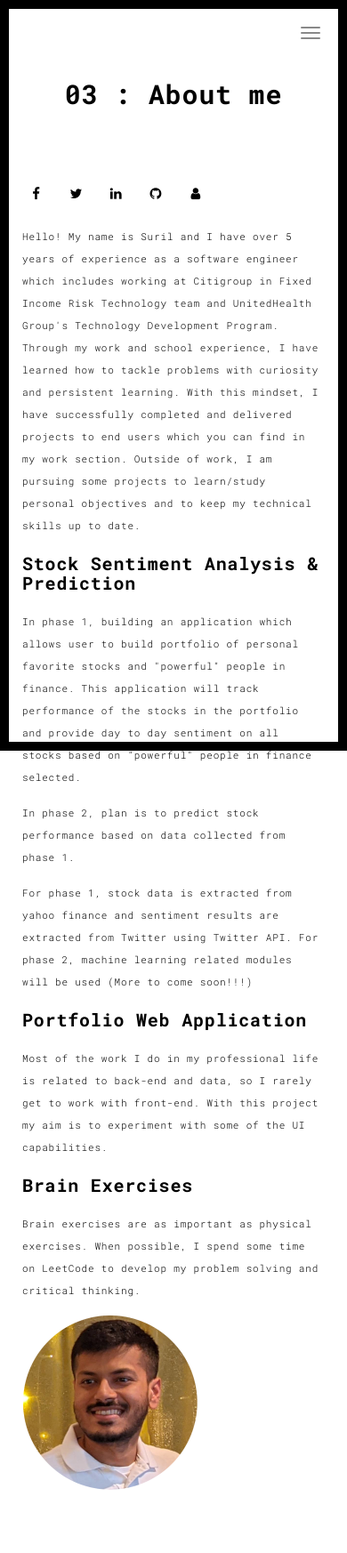
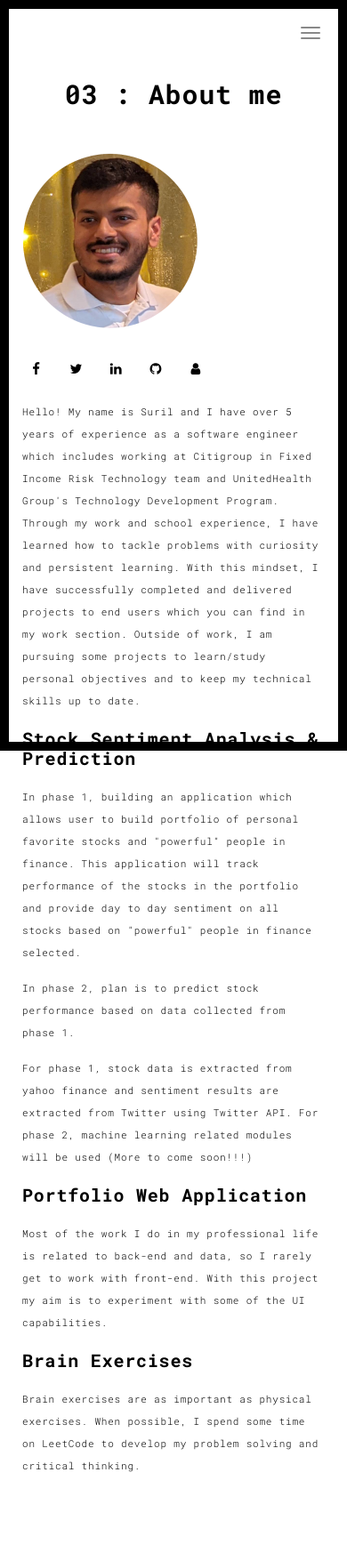
Before and after one commit to surilp/legendary-portfolio, a Flask app: page /about.html in a window 390 px wide. Shown: the whole page at 89% size. Run offline with Flask 2, Linux system fonts and the light colour scheme; some libraries are stand-ins or nearby versions.

Commit message:
image position change

```diff
--- a/static/style.css
+++ /dev/null
@@ -1,3 +0,0 @@
-body {
-    background-color: green;
-}
--- a/templates/about.html
+++ b/templates/about.html
@@ -22,7 +22,7 @@
     <link href="./static/assets/favicon.ico" rel="icon" />
 
     <title>Suril Patel</title>
-
+    <link href="./static/style.css" rel="stylesheet" />
     <link href="./static/main.3f6952e4.css" rel="stylesheet" />
   </head>
 
@@ -69,7 +69,14 @@
             </div>
 
             <div class="row">
-              <div class="col-md-10 col-md-offset-1">
+              <div class="col-xs-12 col-md-offset-5">
+                <img
+                  src="./static/assets/images/suril.png"
+                  class=""
+                  alt=""
+                />
+              </div>
+              <div class="col-md-10 col-md-offset-4">
                 <div class="row">
                   <div class="col-xs-12 col-md-6">
                     <h3>
@@ -167,13 +174,7 @@
                     </p>
                   </div>
 
-                  <div class="col-xs-12 col-md-6">
-                    <img
-                      src="./static/assets/images/suril.png"
-                      class="img-responsive"
-                      alt=""
-                    />
-                  </div>
+
                 </div>
               </div>
             </div>
```
